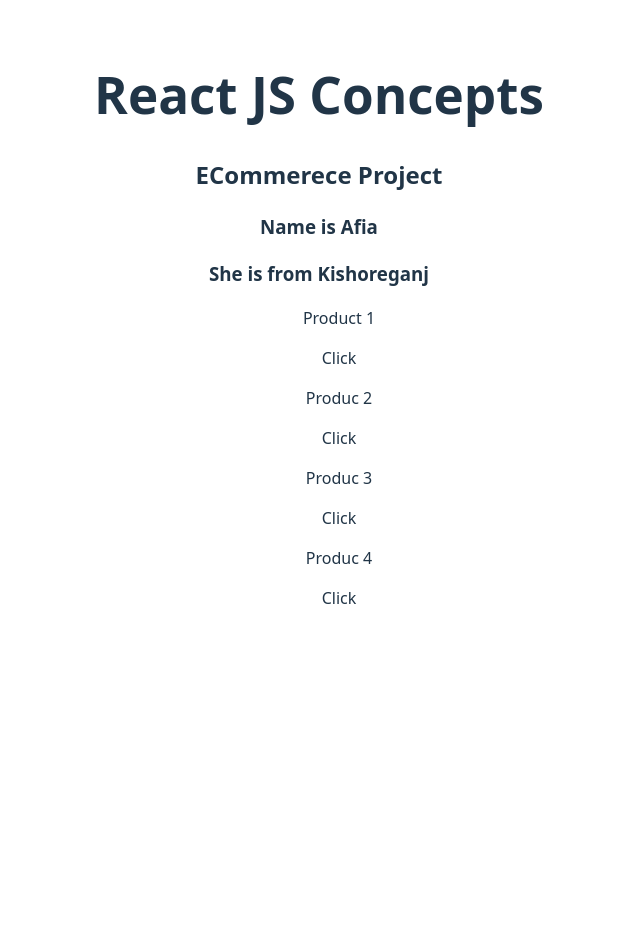
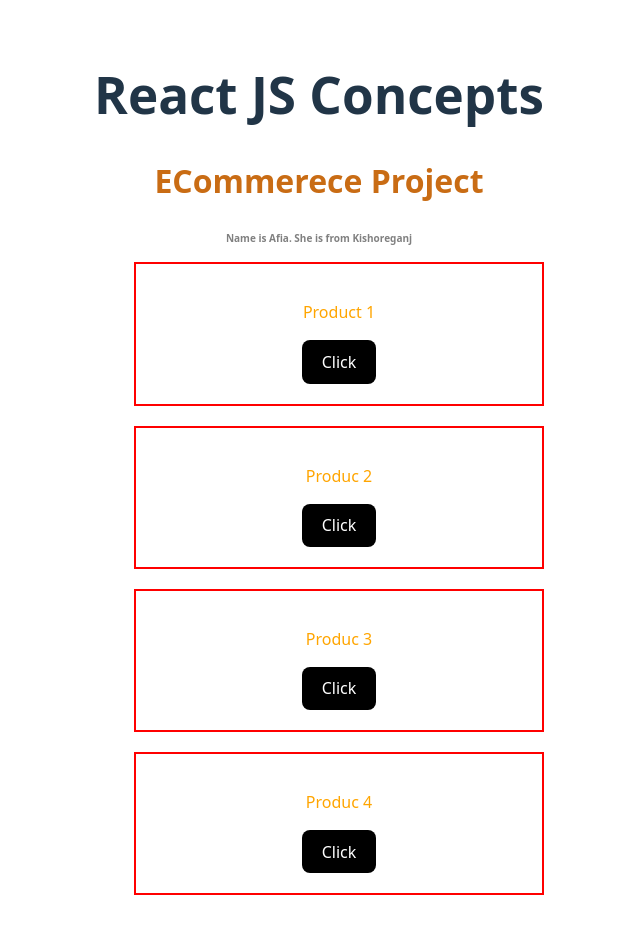
Before and after one commit to kaonashi555/React-basic, a React (Vite) app: page / in a window 1280 px wide. Shown: the top 934 px of the page, without its empty margins (321-961 px from the left). Before the commit the page ends 800 px from the top, so only its background shows below. Built offline with nearby package versions, Linux system fonts and the light colour scheme.

Commit message:
Styling react apps:stylesheet/css module/inline

```diff
--- a/src/components/products/components/product-item.jsx
+++ b/src/components/products/components/product-item.jsx
@@ -1,14 +1,16 @@
+import styles from "./product-item.module.css";
+
 function ButtonComponent(){
-    return <bottun>Click</bottun>;
+    return <button className={styles.buttonStyle} >Click</button>;
 }
 
 // they are in the same File,so no import export is need to be done for the ProductItem to use ButtonComponent
 
 //here we passed a list of data (singleProductItem) from one component to another component
-function ProductItem({singleProductItem}){
+function ProductItem({singleProductItem,key}){
     return (
-    <div>
-        <p>{singleProductItem}</p>
+    <div style = {{padding:'20px', border:'2px solid red', marginBottom:'20px'}} key={key}>
+        <p className={styles.itemStyle}>{singleProductItem}</p>
         <ButtonComponent/>
      </div>)
 }
--- /dev/null
+++ b/src/components/products/components/product-item.module.css
@@ -0,0 +1,8 @@
+.buttonStyle{
+    background-color: black;
+    color: white;
+}
+
+.itemStyle{
+    color: orange;
+}
--- a/src/components/products/index.jsx
+++ b/src/components/products/index.jsx
@@ -1,6 +1,6 @@
 import ProductItem from "./components/product-item";
 
-
+import "./style.css";
 
 // directly destructring here..otherwise the code will be like that:
 // function ProductList({props}){
@@ -12,9 +12,8 @@ import ProductItem from "./components/product-item";
 //       </div>
 // N.B. must pass the "key name" in the argument & while maping item
 function ProductList({name,city,datalist}){
-     return <div> <h2> ECommerece Project</h2>
-     <h3> Name is {name} </h3>
-     <h3> She is from {city} </h3>
+     return <div> <h2 className="title"> ECommerece Project</h2>
+     <h3 className="info"> Name is {name}. She is from {city} </h3>
 
      {/* <ProductItem/> */}
 
--- /dev/null
+++ b/src/components/products/style.css
@@ -0,0 +1,10 @@
+.title{
+    font-size: xx-large;
+    color: rgb(201, 108, 20);
+
+}
+
+.info{
+    color: gray;
+    font-size: x-small;
+}
```
